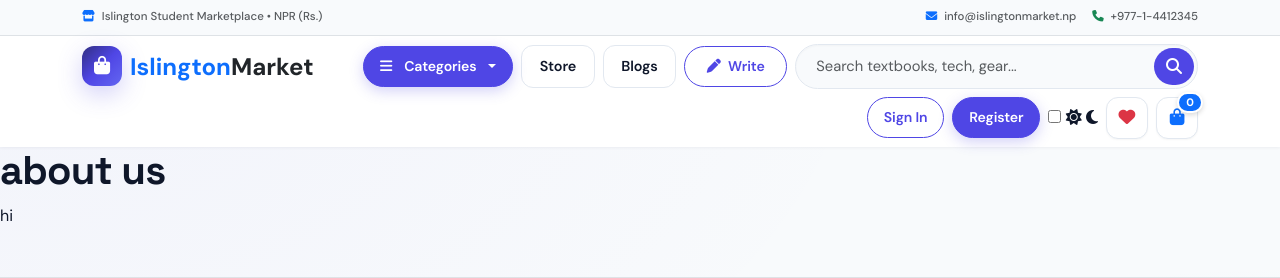
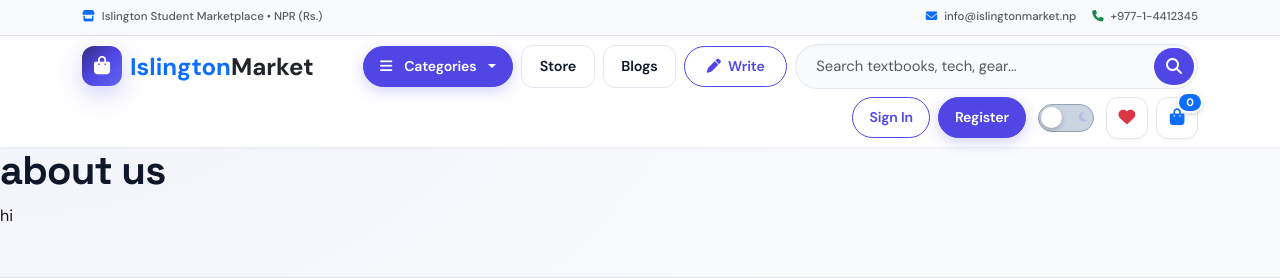
Before and after one commit to MaulikI8/summerclass, a Django app: page /page/hi/ in a window 1280 px wide. Shown: the top 278 px of the page. Run offline with Django 5.2, Linux system fonts and the light colour scheme; data comes from the database, SQL or seed files in the repository; data that the repository does not hold is empty; some libraries are stand-ins or nearby versions.

Commit message:
Fix dark mode header button backgrounds, search bar contrast, widget icon buttons, and animated toggle switch slider

```diff
--- a/Templates/master/base.html
+++ b/Templates/master/base.html
@@ -122,6 +122,122 @@
     html[data-bs-theme="dark"] .header-main {
         background-color: #080c14 !important;
         border-color: #1e293b !important;
+    }
+
+    /* --- BULLETPROOF ANIMATED THEME TOGGLE SWITCH --- */
+    .theme-switch {
+        position: relative !important;
+        display: inline-flex !important;
+        align-items: center !important;
+        width: 56px !important;
+        height: 28px !important;
+        margin: 0 4px !important;
+        cursor: pointer !important;
+        user-select: none !important;
+        vertical-align: middle !important;
+    }
+    .theme-switch input[type="checkbox"] {
+        display: none !important;
+        opacity: 0 !important;
+        width: 0 !important;
+        height: 0 !important;
+        visibility: hidden !important;
+        position: absolute !important;
+    }
+    .theme-switch .theme-slider {
+        position: absolute !important;
+        top: 0 !important;
+        left: 0 !important;
+        right: 0 !important;
+        bottom: 0 !important;
+        background-color: #cbd5e1 !important;
+        border: 1.5px solid #94a3b8 !important;
+        border-radius: 30px !important;
+        transition: background-color 0.35s cubic-bezier(0.4, 0, 0.2, 1), border-color 0.35s cubic-bezier(0.4, 0, 0.2, 1) !important;
+        display: flex !important;
+        align-items: center !important;
+        justify-content: space-between !important;
+        padding: 0 6px !important;
+        box-sizing: border-box !important;
+    }
+    .theme-switch .icon-sun {
+        font-size: 11px !important;
+        color: #d97706 !important;
+        z-index: 1 !important;
+        line-height: 1 !important;
+        transition: opacity 0.3s ease !important;
+    }
+    .theme-switch .icon-moon {
+        font-size: 11px !important;
+        color: #818cf8 !important;
+        z-index: 1 !important;
+        line-height: 1 !important;
+        transition: opacity 0.3s ease !important;
+    }
+    .theme-switch .theme-thumb {
+        position: absolute !important;
+        top: 2px !important;
+        left: 2px !important;
+        width: 21px !important;
+        height: 21px !important;
+        border-radius: 50% !important;
+        background-color: #ffffff !important;
+        box-shadow: 0 2px 5px rgba(0, 0, 0, 0.25) !important;
+        transition: transform 0.35s cubic-bezier(0.34, 1.56, 0.64, 1), background-color 0.35s ease !important;
+        z-index: 2 !important;
+    }
+    /* Checked State (Dark Mode) */
+    .theme-switch input[type="checkbox"]:checked + .theme-slider {
+        background-color: #1e1b4b !important;
+        border-color: #4338ca !important;
+    }
+    .theme-switch input[type="checkbox"]:checked + .theme-slider .theme-thumb {
+        transform: translateX(25px) !important;
+        background-color: #6366f1 !important;
+        box-shadow: 0 2px 8px rgba(0, 0, 0, 0.4), 0 0 10px rgba(99, 102, 241, 0.7) !important;
+    }
+    .theme-switch input[type="checkbox"]:checked + .theme-slider .icon-sun {
+        opacity: 0.3 !important;
+    }
+    .theme-switch input[type="checkbox"]:not(:checked) + .theme-slider .icon-moon {
+        opacity: 0.3 !important;
+    }
+    .theme-switch:hover .theme-thumb {
+        scale: 1.1 !important;
+    }
+
+    /* --- HEADER BUTTON & SEARCH BAR DARK MODE FIXES --- */
+    html[data-theme="dark"] .btn-nav-link,
+    html[data-bs-theme="dark"] .btn-nav-link {
+        background-color: rgba(255, 255, 255, 0.08) !important;
+        color: #f8fafc !important;
+        border: 1px solid #334155 !important;
+    }
+    html[data-theme="dark"] .btn-nav-link:hover,
+    html[data-bs-theme="dark"] .btn-nav-link:hover {
+        background-color: #4F46E5 !important;
+        color: #ffffff !important;
+    }
+
+    html[data-theme="dark"] .widget-icon-btn,
+    html[data-bs-theme="dark"] .widget-icon-btn {
+        background-color: #1a2035 !important;
+        border-color: #334155 !important;
+        color: #f8fafc !important;
+    }
+
+    html[data-theme="dark"] .search-wrapper .form-control,
+    html[data-theme="dark"] #globalSearchInput,
+    html[data-bs-theme="dark"] .search-wrapper .form-control,
+    html[data-bs-theme="dark"] #globalSearchInput {
+        background-color: #1a2035 !important;
+        color: #f8fafc !important;
+        border-color: #334155 !important;
+    }
+
+    html[data-theme="dark"] #globalSearchInput::placeholder,
+    html[data-bs-theme="dark"] #globalSearchInput::placeholder {
+        color: #94a3b8 !important;
     }
   </style>
 </head>
```
